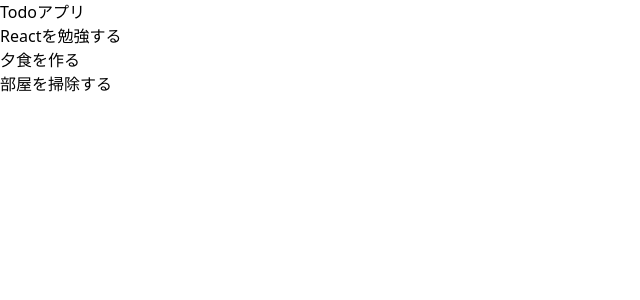
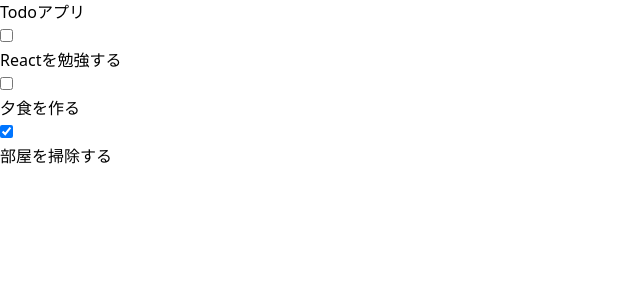
Before and after one commit to stray-code/zenn-react-todo-app, a React (Vite) app: page / in a window 1280 px wide. Shown: the top 300 px of the page, without its empty margins (0-640 px from the left). Built offline with nearby package versions, Linux system fonts and the light colour scheme.

Commit message:
Todoにチェックボックスを表示

```diff
--- a/src/components/TodoList.tsx
+++ b/src/components/TodoList.tsx
@@ -8,7 +8,21 @@ export const TodoList = ({ todoList }: Props) => {
   return (
     <div className="space-y-3">
       {todoList.map((todo) => (
-        <p key={todo.id}>{todo.title}</p>
+        <div
+          key={todo.id}
+          className="flex items-center gap-3 rounded bg-white p-2"
+        >
+          <label className="flex grow items-center gap-3 hover:cursor-pointer">
+            <div className="flex items-center">
+              <input
+                type="checkbox"
+                className="size-5"
+                checked={todo.completed}
+              />
+            </div>
+            {todo.title}
+          </label>
+        </div>
       ))}
     </div>
   );
```
